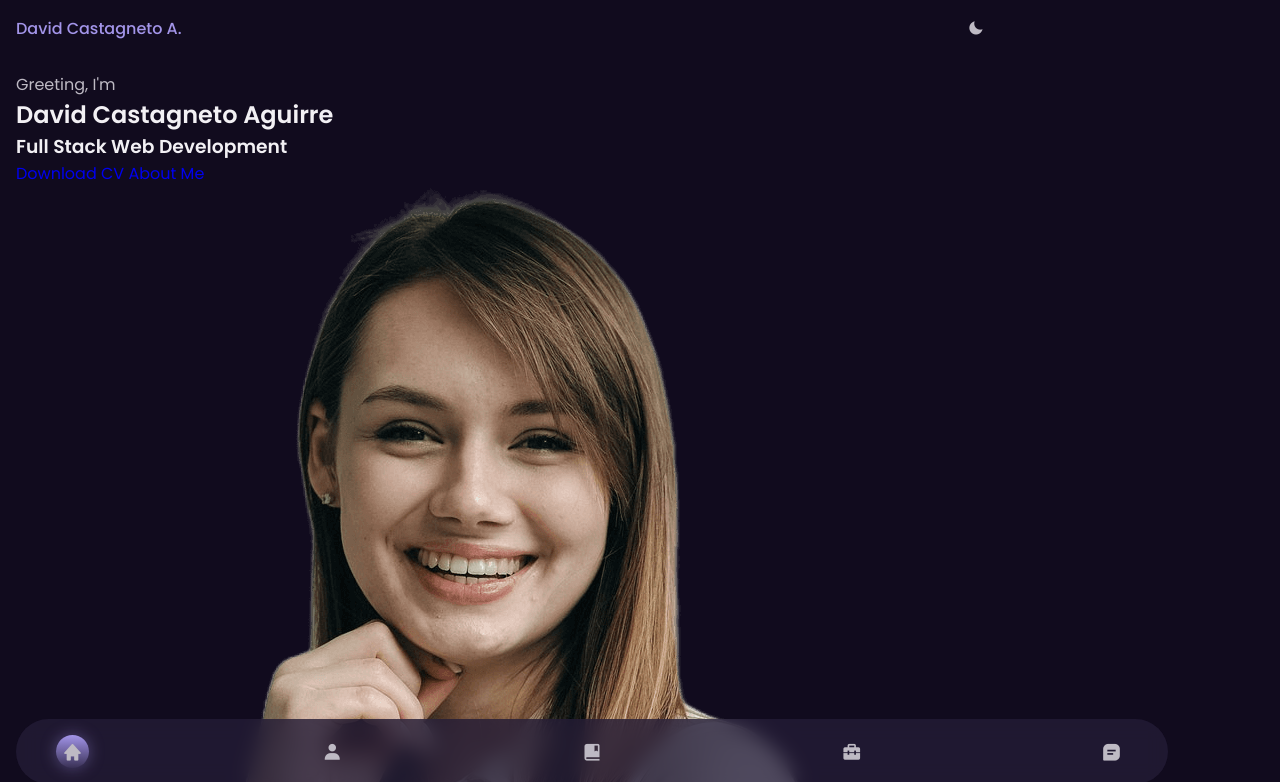
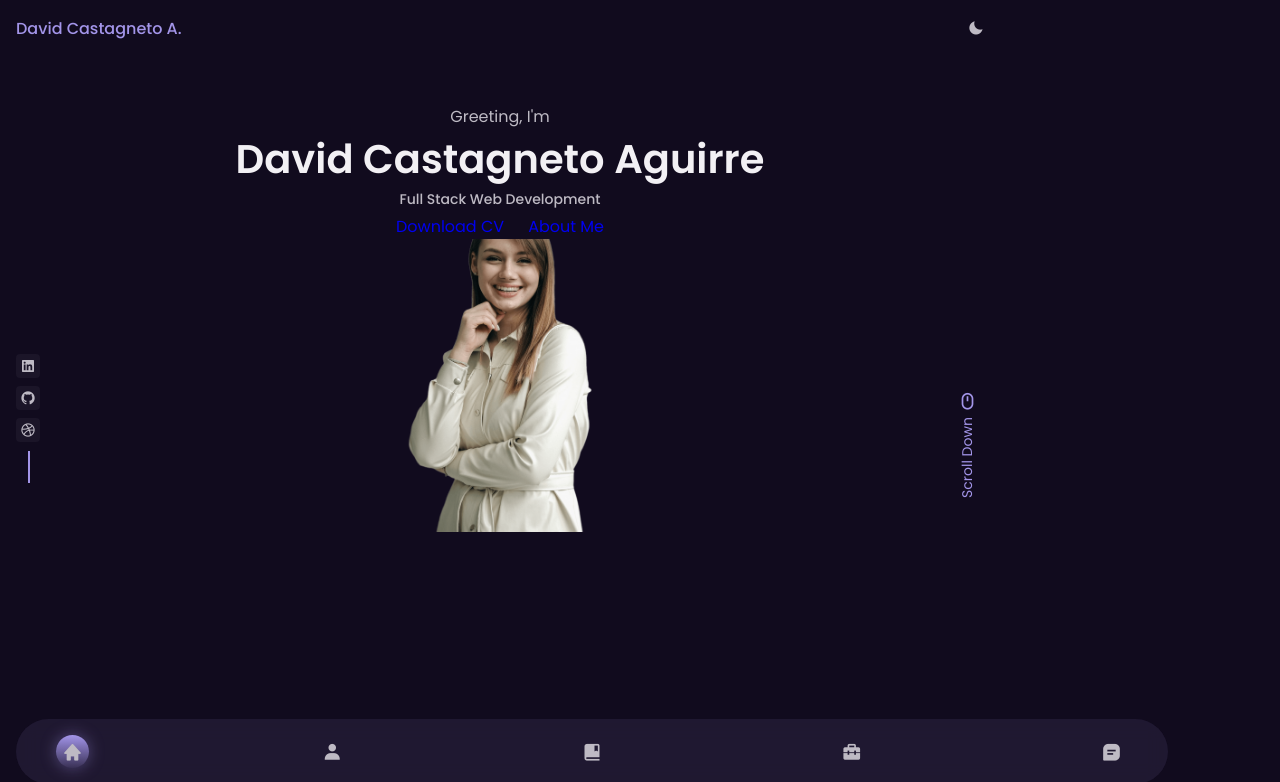
Before and after one commit to davidcastagnetoa/davidcastagnetoa_cv, a plain HTML site: page index.html in a window 1280 px wide. Shown: the top 782 px of the page. Drawn offline with nearby package versions, Linux system fonts and the light colour scheme.

Commit message:
Home bar changes

```diff
--- a/assets/css/styles.css
+++ b/assets/css/styles.css
@@ -217,6 +217,111 @@ img {
 
 /*=============== HOME ===============*/
 
+.home__container{
+  position: relative;
+  row-gap: 4.5rem;
+  padding-top: 2rem;
+}
+
+.home__data{
+  text-align: center;
+}
+.home__gretting, .home__education{
+  font-size: var(--small-font-size);
+  font-weight: var(--font-medium);
+}
+.home__gretting{
+  display: block;
+  color: var(--title-color);
+  margin-bottom: .25rem;
+}
+
+.home__education{
+  color: var(--text-color);
+  margin-bottom: .25rem;
+}
+.home__name{
+  font-size: var(--biggest-font-size);
+}
+
+.home__img{
+  width: 160px;
+}
+
+.home__handle{
+  justify-self: center;
+  width: 190px;
+  height: 293px;
+  background: linear-gradient(180deg,
+              hsla(var(--first-hue), var(--sat), var(--lig), 1)
+              hsla(var(--first-hue), var(--sat), var(--lig), 0.25)
+              );
+  border-radius:  10rem, 10rem, 1rem, 1rem;
+  display: flex;
+  align-items: flex-end;
+  justify-content: center;
+  overflow: hidden;
+}
+
+.home__buttons{
+  display: flex;
+  justify-content: center;
+  align-items: center;
+  gap: 1.5rem;
+}
+
+.home__social, .home__scroll{
+  position: absolute;
+}
+
+.home__social{
+  bottom: 5rem;
+  left: 0;
+  display: grid;
+  row-gap: .5rem;
+}
+
+.home__social-link{
+  width: max-content;
+  background-color: var(--container-color);
+  color: var(--first-hue);
+  padding: .25rem;
+  border-radius: .25rem;
+  display: flex;
+  font-size: 1rem;
+  transition: .4s;
+}
+
+.home__social-link:hover{
+  background-color: var(--first-color);
+  color: #fff;
+}
+
+.home__social::after{
+  content: "";
+  width: 32px;
+  height: 2px;
+  background-color: var(--first-color);
+  transform: rotate(90deg) translate(16px, 3px);
+}
+
+.home__scroll{
+  color: var(--first-color);
+  right: -1.5rem;
+  bottom: 4rem;
+  display: grid;
+  row-gap: 2.25rem;
+  justify-items: center;
+}
+
+.home__scroll-icon{
+  font-size: 1.25rem;
+}
+
+.home__scroll-name{
+  font-size: var(--small-font-size);
+  transform: rotate(-90deg);
+}
 
 /*=============== BUTTONS ===============*/
 
--- a/index.html
+++ b/index.html
@@ -85,16 +85,21 @@
                         </div>
 
                         <div class="home__social">
-                            <a href="" class="home__social-link">
+                            <a href="https://www.linkedin.com/in/david-castagneto-aguirre-b30309b2/" class="home__social-link">
                                 <i class='bx bxl-linkedin-square' ></i>
                             </a>
-                            <a href="" class="home__social-link">
+                            <a href="https://github.com/davidcastagnetoa" class="home__social-link">
                                 <i class='bx bxl-github' ></i>
                             </a>
-                            <a href="" class="home__social-link">
-
+                            <a href="https://www.instagram.com/davidcastagnetoa/" class="home__social-link">
+                                <i class='bx bxl-dribbble'></i>
                             </a>
                         </div>
+
+                        <a href="#about" class="home__scroll">
+                            <i class='bx bx-mouse home__scroll-icon' ></i>
+                            <span class="home__scroll-name">Scroll Down</span>
+                        </a>
                     </div>
                 </div>
             </section>
```
Also changed, not shown: 2 other files.
